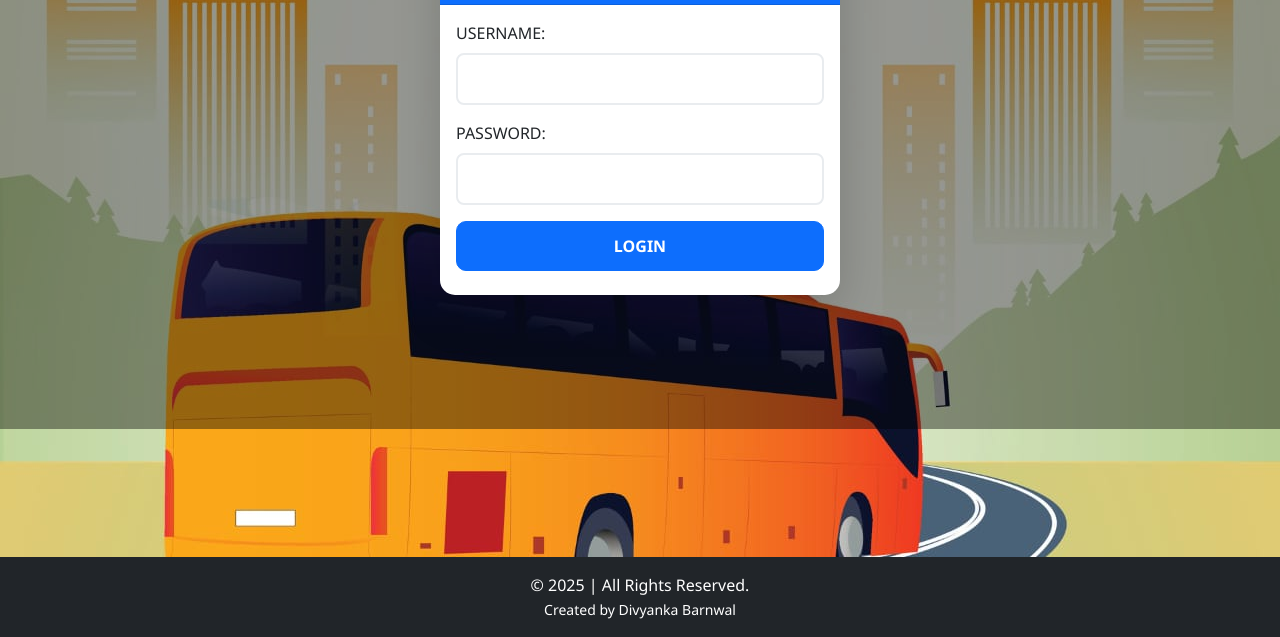
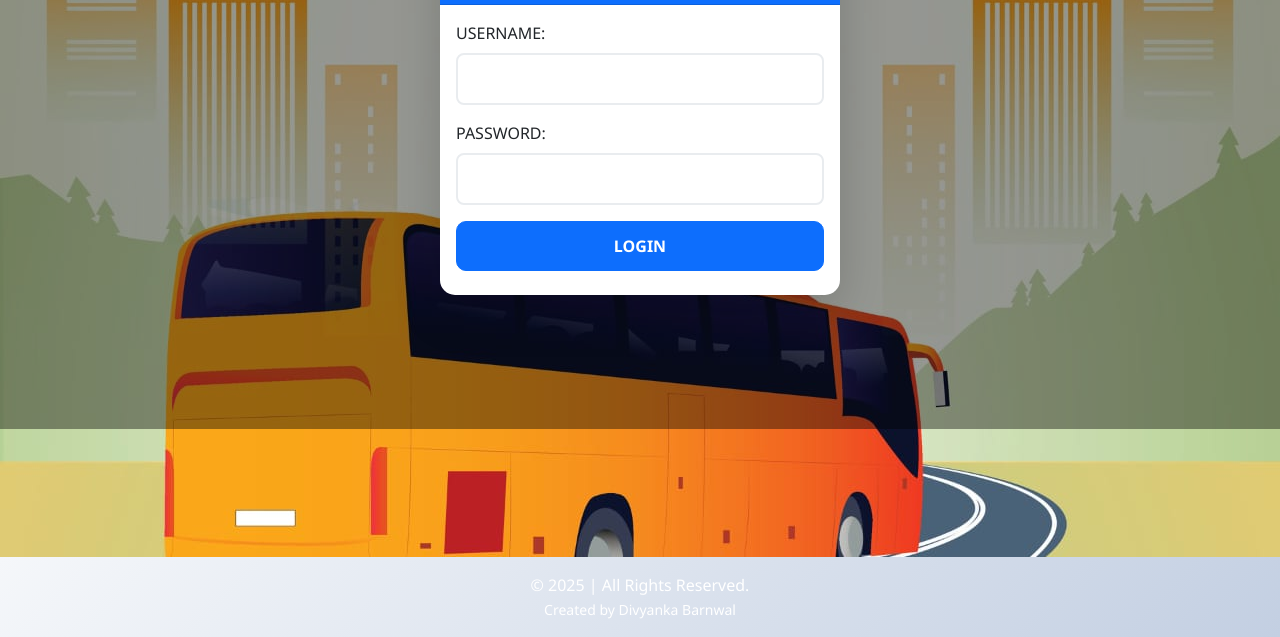
Before and after one commit to Divyanka-20/Bus-Ticket-Booking-System, a plain HTML site: page index.html in a window 1280 px wide. Shown: the part 371-1008 px from the top of the page. Drawn offline with nearby package versions, Linux system fonts and the light colour scheme.

Commit message:
Update style.css

```diff
--- a/style.css
+++ b/style.css
@@ -130,10 +130,11 @@ body::before {
 }
 
 #mainApp {
-    background: transparent;
+    background: linear-gradient(135deg, #f5f7fa 0%, #c3cfe2 100%);
     min-height: 100vh;
     padding-bottom: 50px;
 }
+
 
 .booking-summary {
     background-color: #e8f5e8;
@@ -195,3 +196,8 @@ body::before {
     text-align: center;
     margin-top: 100px; /* Add space from top */
 }
+
+footer {
+    background: linear-gradient(135deg, #f5f7fa 0%, #c3cfe2 100%);
+    color: #000;
+}
```
